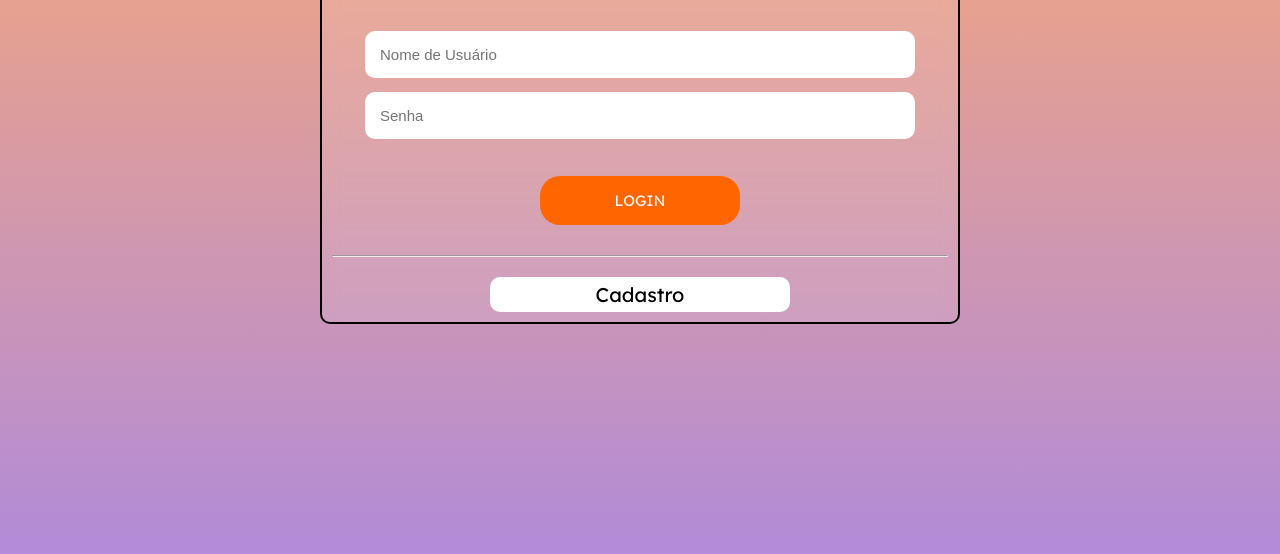
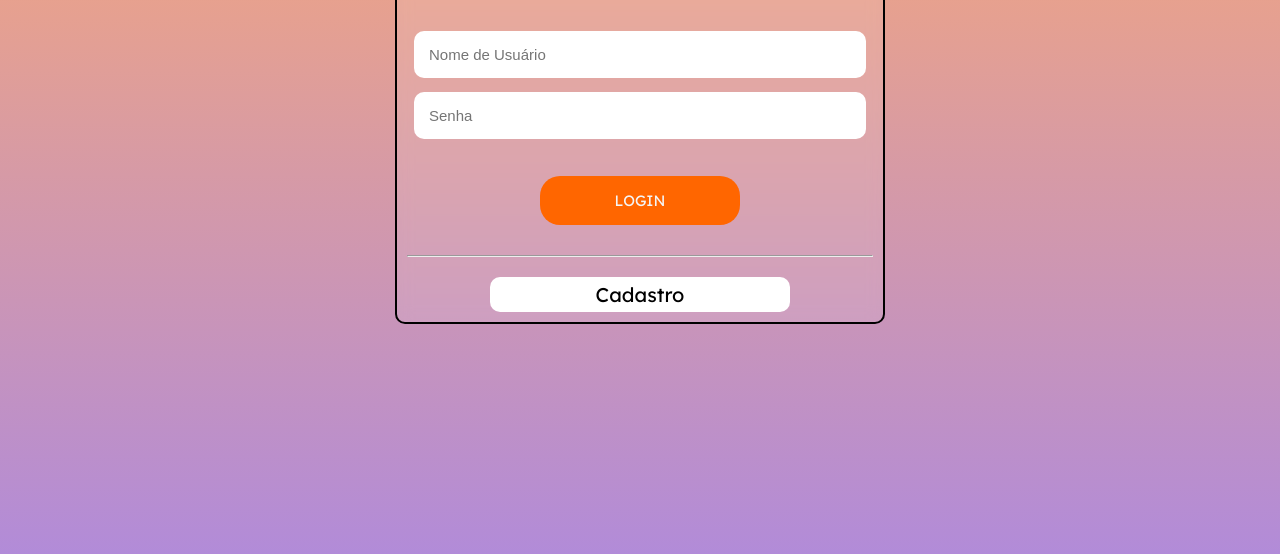
Before and after one commit to felipecoimbra123/projeto-profissional, a plain HTML site: page projeto-profissional/frontend/pages/login.html in a window 1280 px wide. Shown: the part 246-800 px from the top of the page. Drawn offline with Linux system fonts and the light colour scheme; a web font is replaced by a local one.

Commit message:
Update style.css

```diff
--- a/projeto-profissional/frontend/style/style.css
+++ b/projeto-profissional/frontend/style/style.css
@@ -18,7 +18,7 @@ body {
     margin: 0 auto;
     padding: 30px;
     justify-content: center;
-    max-width: 700px;
+    max-width: 550px;
 }
 
 .form-register {
```
